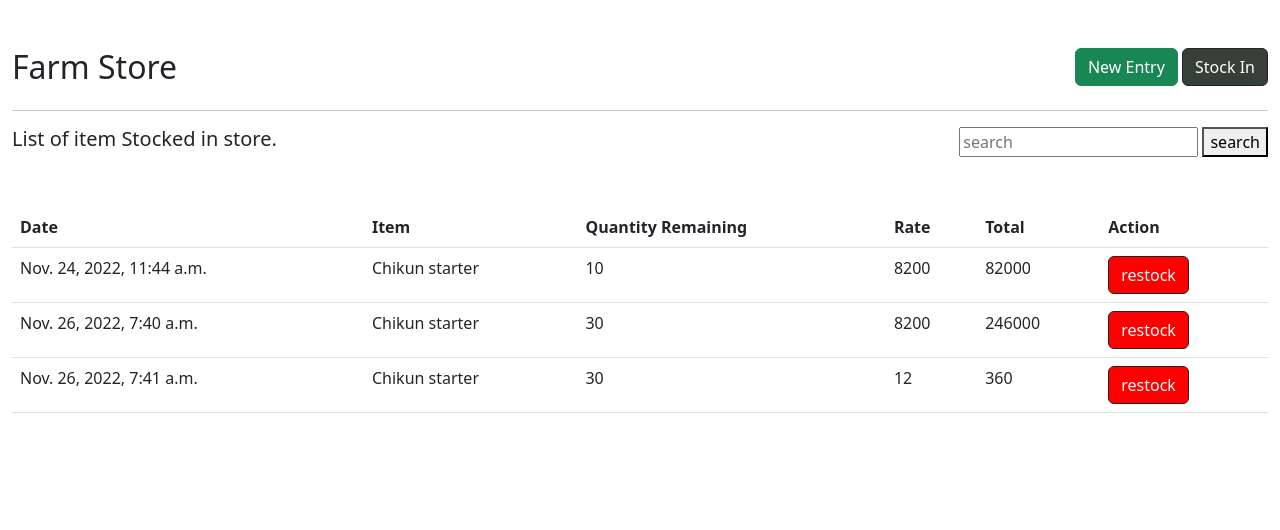
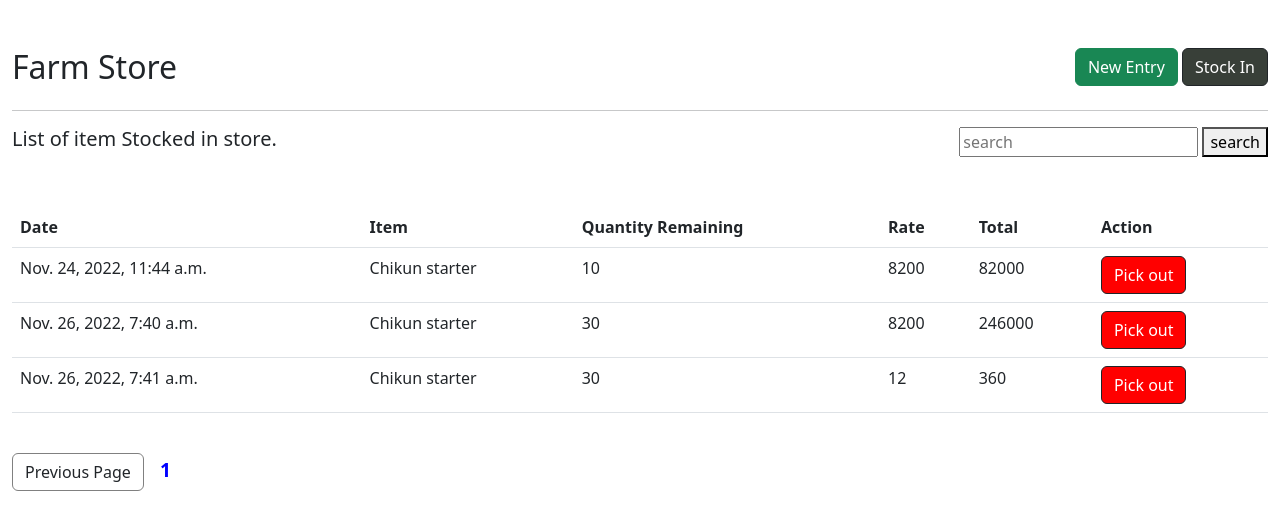
Before and after one commit to DamaMichaelYohanna/poultry-management-system, a Django app: page /store in a window 1280 px wide. Shown: the part 56-586 px from the top of the page. Run offline with Django 4.2, Linux system fonts and the light colour scheme; data comes from the database, SQL or seed files in the repository; both versions use the stored data as it was after the commit.

Commit message:
update template and db

```diff
--- a/main/template/store.html
+++ b/main/template/store.html
@@ -39,12 +39,51 @@
           <td>{{item.rate}}</td>
           <td>{{item.total}}</td>
           <td>
-            <a href="" class="btn btn-dark" style="background: red">restock</a>
+            <a href="" class="btn btn-dark" style="background: red">Pick out</a>
           </td>
         </tr>
         {% endfor %}
       </table>
     </div>
+    <section class="pt-4">
+      <div class="pagination">
+        <span class="step-links">
+          {% if page_obj.has_previous %}
+          <a
+            href="?page={{ page_obj.previous_page_number }}"
+            class="btn"
+            style="border: 1px solid grey; margin: 0px"
+            >Previous Page</a
+          >
+          {% else %}
+          <a href="" class="btn" style="border: 1px solid grey; margin: 0px"
+            >Previous Page</a
+          >
+          {% endif %}
+
+          <span
+            class="current"
+            style="
+              color: blue;
+              font-weight: bold;
+              padding: 7px 12px;
+              font-size: larger;
+            "
+          >
+            {{ page_obj.number }}
+          </span>
+
+          {% if page_obj.has_next %}
+          <a
+            href="?page={{ page_obj.next_page_number }}"
+            class="btn"
+            style="border: 1px solid grey; margin: 0px"
+            >Next Page</a
+          >
+          {% endif %}
+        </span>
+      </div>
+    </section>
   </div>
   {% endblock %}
 </div>
```
Also changed, not shown: db.sqlite3.
